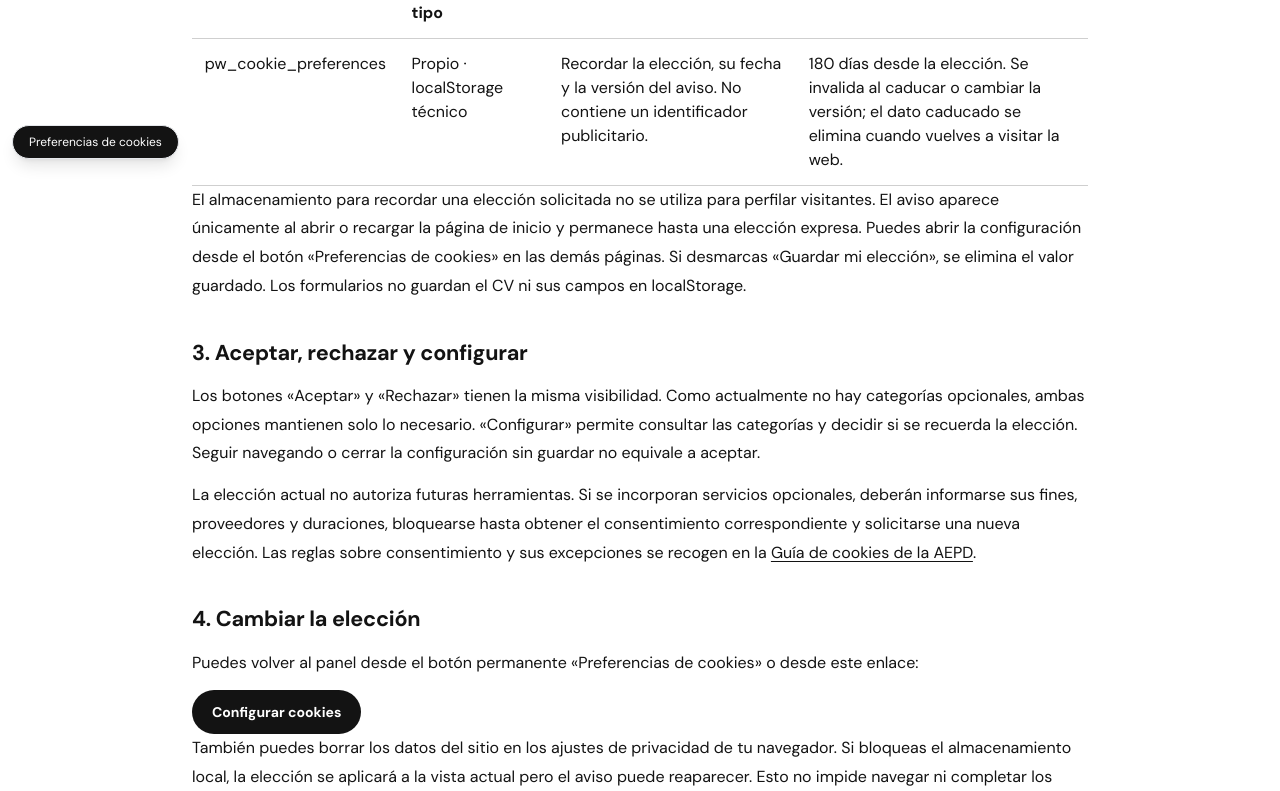
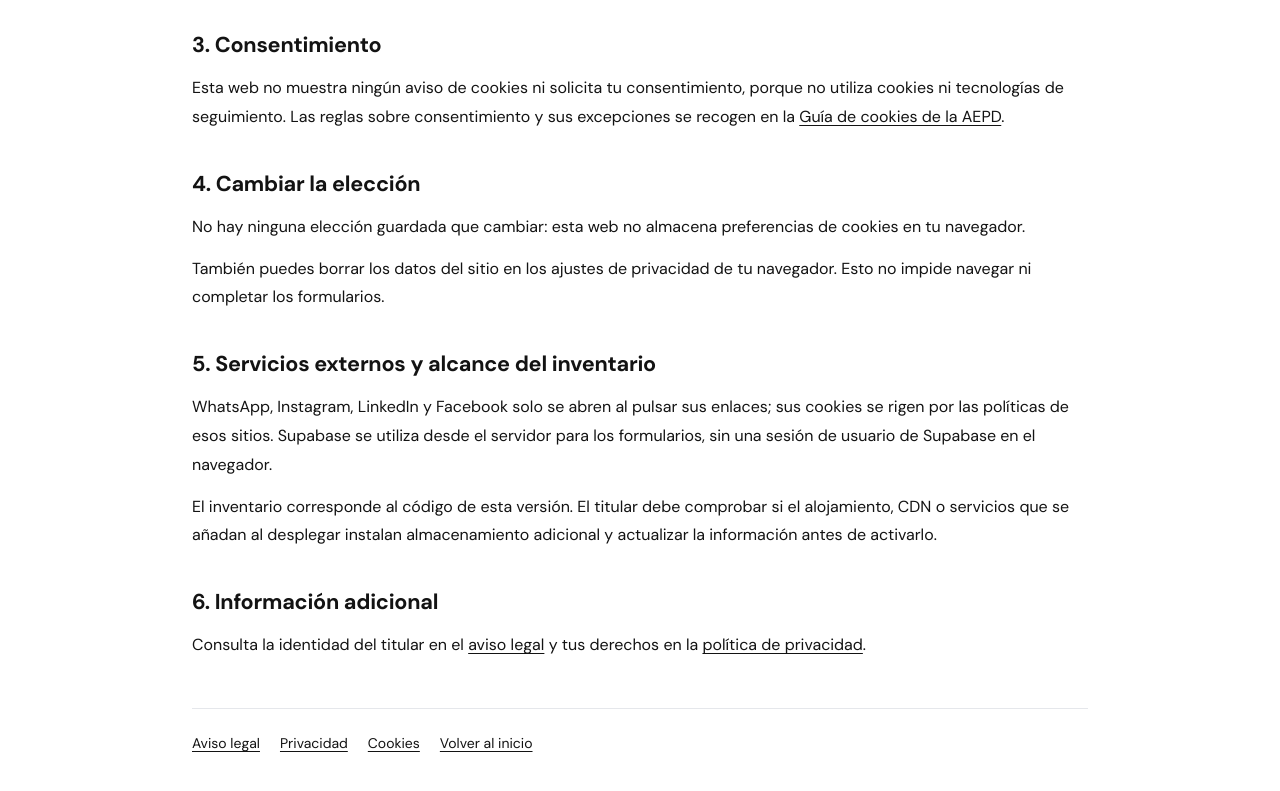
Before and after one commit to roxannaaguilera/premium-work-web, a Next.js app in the folder premium_work/: page /politica-de-cookies in a window 1280 px wide. Shown: the part 629-1420 px from the top of the page. Built offline with nearby package versions, Linux system fonts and the light colour scheme.

Commit message:
feat: remove cookie consent banner and preferences UI

```diff
--- a/premium_work/app/layout.tsx
+++ b/premium_work/app/layout.tsx
@@ -1,6 +1,5 @@
 import type { Metadata } from "next";
 import "./globals.css";
-import { CookiePreferences } from "@/components/CookiePreferences";
 
 export const metadata: Metadata = {
   title: "PREMIUM WORK | Profesionales que representan tu imagen",
@@ -8,4 +7,4 @@ export const metadata: Metadata = {
   keywords: ["hostelería", "selección de personal", "eventos", "hoteles", "hospitality"],
   openGraph: { title: "PREMIUM WORK | Profesionales que representan tu imagen", description: "Selección y gestión de profesionales para hoteles, caterings, eventos y hospitality.", type: "website" },
 };
-export default function RootLayout({ children }: Readonly<{ children: React.ReactNode }>) { return <html lang="es"><body><CookiePreferences />{children}</body></html>; }
+export default function RootLayout({ children }: Readonly<{ children: React.ReactNode }>) { return <html lang="es"><body>{children}</body></html>; }
--- a/premium_work/app/politica-de-cookies/page.tsx
+++ b/premium_work/app/politica-de-cookies/page.tsx
@@ -1,6 +1,5 @@
 import type { Metadata } from "next";
 import { LegalPage } from "@/components/LegalPage";
-import { CookieSettingsButton } from "@/components/CookiePreferences";
 import { legalReady } from "@/lib/legal";
 
 export const metadata: Metadata = { title: "Política de cookies | Premium Work", robots: { index: legalReady(), follow: true } };
@@ -9,16 +8,13 @@ export default function CookiesPolicy() {
     <h2>1. Qué son las cookies y tecnologías similares</h2>
     <p>Las cookies son archivos que un sitio guarda en el navegador. Otras tecnologías, como localStorage, también permiten recordar información. Esta política describe el almacenamiento utilizado por la aplicación de Premium Work.</p>
     <h2>2. Qué utiliza esta web</h2>
-    <p>No se han incorporado herramientas de analítica, píxeles publicitarios ni contenido incrustado de redes sociales. La preferencia de cookies se guarda en localStorage, no en una cookie HTTP. Las fuentes y fotografías se sirven desde la propia web.</p>
-    <div className="overflow-x-auto"><table><thead><tr><th>Nombre</th><th>Responsable / tipo</th><th>Finalidad</th><th>Duración</th></tr></thead><tbody><tr><td>pw_cookie_preferences</td><td>Propio · localStorage técnico</td><td>Recordar la elección, su fecha y la versión del aviso. No contiene un identificador publicitario.</td><td>180 días desde la elección. Se invalida al caducar o cambiar la versión; el dato caducado se elimina cuando vuelves a visitar la web.</td></tr></tbody></table></div>
-    <p>El almacenamiento para recordar una elección solicitada no se utiliza para perfilar visitantes. El aviso aparece únicamente al abrir o recargar la página de inicio y permanece hasta una elección expresa. Puedes abrir la configuración desde el botón «Preferencias de cookies» en las demás páginas. Si desmarcas «Guardar mi elección», se elimina el valor guardado. Los formularios no guardan el CV ni sus campos en localStorage.</p>
-    <h2>3. Aceptar, rechazar y configurar</h2>
-    <p>Los botones «Aceptar» y «Rechazar» tienen la misma visibilidad. Como actualmente no hay categorías opcionales, ambas opciones mantienen solo lo necesario. «Configurar» permite consultar las categorías y decidir si se recuerda la elección. Seguir navegando o cerrar la configuración sin guardar no equivale a aceptar.</p>
-    <p>La elección actual no autoriza futuras herramientas. Si se incorporan servicios opcionales, deberán informarse sus fines, proveedores y duraciones, bloquearse hasta obtener el consentimiento correspondiente y solicitarse una nueva elección. Las reglas sobre consentimiento y sus excepciones se recogen en la <a href="https://www.aepd.es/guias/guia-cookies.pdf">Guía de cookies de la AEPD</a>.</p>
+    <p>No se han incorporado herramientas de analítica, píxeles publicitarios ni contenido incrustado de redes sociales. Esta web no guarda cookies ni utiliza el almacenamiento local del navegador. Las fuentes y fotografías se sirven desde la propia web.</p>
+    <p>Los formularios no guardan el CV ni sus campos en el almacenamiento local del navegador.</p>
+    <h2>3. Consentimiento</h2>
+    <p>Esta web no muestra ningún aviso de cookies ni solicita tu consentimiento, porque no utiliza cookies ni tecnologías de seguimiento. Las reglas sobre consentimiento y sus excepciones se recogen en la <a href="https://www.aepd.es/guias/guia-cookies.pdf">Guía de cookies de la AEPD</a>.</p>
     <h2>4. Cambiar la elección</h2>
-    <p>Puedes volver al panel desde el botón permanente «Preferencias de cookies» o desde este enlace:</p>
-    <CookieSettingsButton className="rounded-full bg-[#131313] px-5 py-3 text-sm font-bold text-white" />
-    <p>También puedes borrar los datos del sitio en los ajustes de privacidad de tu navegador. Si bloqueas el almacenamiento local, la elección se aplicará a la vista actual pero el aviso puede reaparecer. Esto no impide navegar ni completar los formularios.</p>
+    <p>No hay ninguna elección guardada que cambiar: esta web no almacena preferencias de cookies en tu navegador.</p>
+    <p>También puedes borrar los datos del sitio en los ajustes de privacidad de tu navegador. Esto no impide navegar ni completar los formularios.</p>
     <h2>5. Servicios externos y alcance del inventario</h2>
     <p>WhatsApp, Instagram, LinkedIn y Facebook solo se abren al pulsar sus enlaces; sus cookies se rigen por las políticas de esos sitios. Supabase se utiliza desde el servidor para los formularios, sin una sesión de usuario de Supabase en el navegador.</p>
     <p>El inventario corresponde al código de esta versión. El titular debe comprobar si el alojamiento, CDN o servicios que se añadan al desplegar instalan almacenamiento adicional y actualizar la información antes de activarlo.</p>
--- a/premium_work/components/CookiePreferences.tsx
+++ /dev/null
@@ -1,69 +0,0 @@
-"use client";
-
-import { useEffect, useRef, useState } from "react";
-import { usePathname } from "next/navigation";
-import { createPreference, parsePreference, STORAGE_KEY, type PreferenceChoice } from "@/lib/cookie-preferences";
-
-export function CookieSettingsButton({ className = "" }: { className?: string }) {
-  return <button type="button" className={className} onClick={() => window.dispatchEvent(new Event("pw:cookie-settings"))}>Configurar cookies</button>;
-}
-
-export function CookiePreferences() {
-  const pathname = usePathname();
-  // Include the notice in the initial HTML instead of waiting for hydration.
-  const [banner, setBanner] = useState(true);
-  const showBanner = pathname === "/" && banner;
-  const [remember, setRemember] = useState(true);
-  const [status, setStatus] = useState("");
-  const dialog = useRef<HTMLDialogElement>(null);
-  const trigger = useRef<HTMLElement | null>(null);
-  function openSettings() {
-    trigger.current = document.activeElement as HTMLElement;
-    dialog.current?.showModal();
-  }
-  useEffect(() => {
-    const read = () => {
-      try {
-        const raw = localStorage.getItem(STORAGE_KEY);
-        const saved = parsePreference(raw);
-        if (raw && !saved) localStorage.removeItem(STORAGE_KEY);
-        // Restoring a previous choice must not dismiss a notice already shown.
-        // Only an explicit action in this view closes it.
-      } catch { /* The notice remains usable when storage is unavailable. */ }
-    };
-    read();
-    const onStorage = (event: StorageEvent) => { if (event.key === STORAGE_KEY || event.key === null) read(); };
-    const onOpen = () => openSettings();
-    window.addEventListener("storage", onStorage);
-    window.addEventListener("pw:cookie-settings", onOpen);
-    return () => { window.removeEventListener("storage", onStorage); window.removeEventListener("pw:cookie-settings", onOpen); };
-  }, []);
-  function save(choice: PreferenceChoice) {
-    try {
-      if (remember) localStorage.setItem(STORAGE_KEY, JSON.stringify(createPreference(choice)));
-      else localStorage.removeItem(STORAGE_KEY);
-      setStatus(remember ? "Preferencia guardada durante 180 días. Solo se utiliza almacenamiento necesario." : "Preferencia aplicada sin guardarla para futuras visitas.");
-    } catch { setStatus("Preferencia aplicada. Tu navegador no permite guardarla para futuras visitas."); }
-    setBanner(false); dialog.current?.close();
-  }
-  const action = "rounded-full border border-[#131313] bg-[#131313] px-5 py-3 text-sm font-semibold text-white transition hover:bg-[#2b2b2b] focus-visible:outline-2 focus-visible:outline-offset-4 focus-visible:outline-[#6e7a10]";
-  return <>
-    {showBanner && <section aria-label="Aviso de cookies y almacenamiento" className="fixed inset-x-3 bottom-3 z-[80] mx-auto max-h-[75svh] max-w-5xl overflow-y-auto rounded-2xl border border-[#e5e7eb] bg-white p-5 text-[#131313] shadow-2xl md:p-7">
-      <h2 className="display text-2xl">Tu privacidad, tu elección.</h2>
-      <p className="mt-3 text-sm leading-6">Premium Work solo utiliza almacenamiento necesario para recordar tu elección durante 180 días. No hay cookies de analítica ni publicidad instaladas. Aceptar o rechazar mantiene únicamente lo necesario y no autoriza usos futuros.</p>
-      <div className="mt-3 flex flex-wrap gap-4 text-sm underline"><a href="/politica-de-cookies">Política de cookies</a><a href="/politica-de-privacidad">Privacidad</a></div>
-      <div className="mt-5 grid gap-3 sm:grid-cols-3"><button type="button" className={action} onClick={() => save("accept")}>Aceptar</button><button type="button" className={action} onClick={() => save("reject")}>Rechazar</button><button type="button" className={action} onClick={openSettings}>Configurar</button></div>
-    </section>}
-    {!showBanner && <button type="button" onClick={openSettings} className="fixed bottom-3 left-3 z-[60] rounded-full border border-[#e5e7eb] bg-[#131313] px-4 py-2 text-xs text-white shadow-lg focus-visible:outline-2 focus-visible:outline-offset-2 focus-visible:outline-[#6e7a10]">Preferencias de cookies</button>}
-    <dialog ref={dialog} aria-labelledby="cookie-dialog-title" onClose={() => trigger.current?.focus()} className="m-auto max-h-[90svh] w-[calc(100%-2rem)] max-w-xl overflow-y-auto rounded-2xl bg-white p-6 text-[#131313] shadow-2xl backdrop:bg-[#061529]/70">
-      <h2 id="cookie-dialog-title" className="display text-3xl">Preferencias de cookies</h2>
-      <p className="mt-4 text-sm leading-6">En esta versión solo hay almacenamiento técnico. No activamos analítica, publicidad ni contenido incrustado de redes sociales.</p>
-      <dl className="mt-5 space-y-4 text-sm"><div><dt className="font-bold">Necesarias · siempre disponibles</dt><dd>Funcionamiento del sitio y recuerdo de la elección solicitada. No se usan para seguimiento.</dd></div><div><dt className="font-bold">Analítica y publicidad · no se utilizan</dt><dd>No existen servicios opcionales que activar. Si se incorporan, se informará de sus proveedores y finalidades antes de solicitar una nueva elección.</dd></div></dl>
-      <label className="mt-6 flex items-start gap-3 text-sm"><input type="checkbox" checked={remember} onChange={(event) => setRemember(event.target.checked)} className="mt-1 accent-[#131313]" />Guardar mi elección en este navegador durante 180 días. El aviso se muestra al abrir o recargar la página de inicio para que puedas confirmarla o cambiarla.</label>
-      <div className="mt-6 grid gap-3 sm:grid-cols-2"><button type="button" className={action} onClick={() => save("accept")}>Aceptar</button><button type="button" className={action} onClick={() => save("reject")}>Rechazar</button></div>
-      <button type="button" className={`${action} mt-3 w-full`} onClick={() => save("custom")}>Guardar preferencias</button>
-      <div className="mt-5 flex flex-wrap justify-between gap-4 text-sm underline"><a href="/politica-de-cookies">Leer la política</a><button type="button" onClick={() => dialog.current?.close()}>Volver sin guardar</button></div>
-    </dialog>
-    <p role="status" className="sr-only">{status}</p>
-  </>;
-}
--- a/premium_work/components/Footer.tsx
+++ b/premium_work/components/Footer.tsx
@@ -1,6 +1,5 @@
 "use client";
 
-import { CookieSettingsButton } from "@/components/CookiePreferences";
 import { ArrowUpRight, Mail } from "lucide-react";
 import Image from "next/image";
 
@@ -74,7 +73,7 @@ export function Footer() {
 
         <div className="flex shrink-0 flex-wrap items-center justify-between gap-4 pb-4 pt-5 text-[0.62rem] uppercase tracking-[.12em] text-[#8b8b8b]">
           <p>© {year} Premium Work</p>
-          <div className="flex flex-wrap gap-4"><a href="/aviso-legal" className="hover:text-[#131313]">Aviso legal</a><a href="/politica-de-privacidad" className="hover:text-[#131313]">Privacidad</a><a href="/politica-de-cookies" className="hover:text-[#131313]">Cookies</a><CookieSettingsButton className="hover:text-[#131313]" /></div>
+          <div className="flex flex-wrap gap-4"><a href="/aviso-legal" className="hover:text-[#131313]">Aviso legal</a><a href="/politica-de-privacidad" className="hover:text-[#131313]">Privacidad</a><a href="/politica-de-cookies" className="hover:text-[#131313]">Cookies</a></div>
         </div>
       </div>
     </footer>
--- a/premium_work/components/LegalPage.tsx
+++ b/premium_work/components/LegalPage.tsx
@@ -1,6 +1,5 @@
 import type { ReactNode } from "react";
 import { Navbar } from "@/components/Navbar";
-import { CookieSettingsButton } from "@/components/CookiePreferences";
 import { legalReady } from "@/lib/legal";
 
 export function LegalPage({ title, children }: { title: string; children: ReactNode }) {
@@ -10,6 +9,6 @@ export function LegalPage({ title, children }: { title: string; children: ReactN
     <p className="mt-5 text-sm">Versión de 10 de septiembre de 2026.</p>
     {!legalReady() && <p className="my-6 rounded-xl border border-[#d2d943] bg-[#f2f6d8] p-4 text-sm"><strong>Documento pendiente de completar.</strong> Faltan datos identificativos y condiciones de tratamiento que debe confirmar el titular antes de publicar y recoger datos reales.</p>}
     {children}
-    <nav aria-label="Información legal" className="mt-12 flex flex-wrap gap-5 border-t border-[#e5e7eb] pt-6 text-sm"><a href="/aviso-legal">Aviso legal</a><a href="/politica-de-privacidad">Privacidad</a><a href="/politica-de-cookies">Cookies</a><CookieSettingsButton className="underline" /><a href="/">Volver al inicio</a></nav>
+    <nav aria-label="Información legal" className="mt-12 flex flex-wrap gap-5 border-t border-[#e5e7eb] pt-6 text-sm"><a href="/aviso-legal">Aviso legal</a><a href="/politica-de-privacidad">Privacidad</a><a href="/politica-de-cookies">Cookies</a><a href="/">Volver al inicio</a></nav>
   </article></main></>;
 }
--- a/premium_work/lib/cookie-preferences.ts
+++ /dev/null
@@ -1,18 +0,0 @@
-export const STORAGE_KEY = "pw_cookie_preferences";
-export const COOKIE_VERSION = "2026-09-10.1";
-export const PREFERENCE_MAX_AGE = 180 * 24 * 60 * 60 * 1000;
-export type PreferenceChoice = "accept" | "reject" | "custom";
-export type CookiePreference = { version: string; choice: PreferenceChoice; necessary: true; savedAt: number; expiresAt: number };
-
-// No optional services exist in this release. These choices never authorize future trackers.
-export function createPreference(choice: PreferenceChoice, now = Date.now()): CookiePreference {
-  return { version: COOKIE_VERSION, choice, necessary: true, savedAt: now, expiresAt: now + PREFERENCE_MAX_AGE };
-}
-export function parsePreference(raw: string | null, now = Date.now()): CookiePreference | null {
-  try {
-    if (!raw) return null;
-    const data = JSON.parse(raw);
-    if (!data || data.version !== COOKIE_VERSION || !["accept", "reject", "custom"].includes(data.choice) || data.necessary !== true || !Number.isFinite(data.savedAt) || !Number.isFinite(data.expiresAt) || data.savedAt > now || data.expiresAt <= now || data.expiresAt - data.savedAt !== PREFERENCE_MAX_AGE) return null;
-    return data;
-  } catch { return null; }
-}
```
